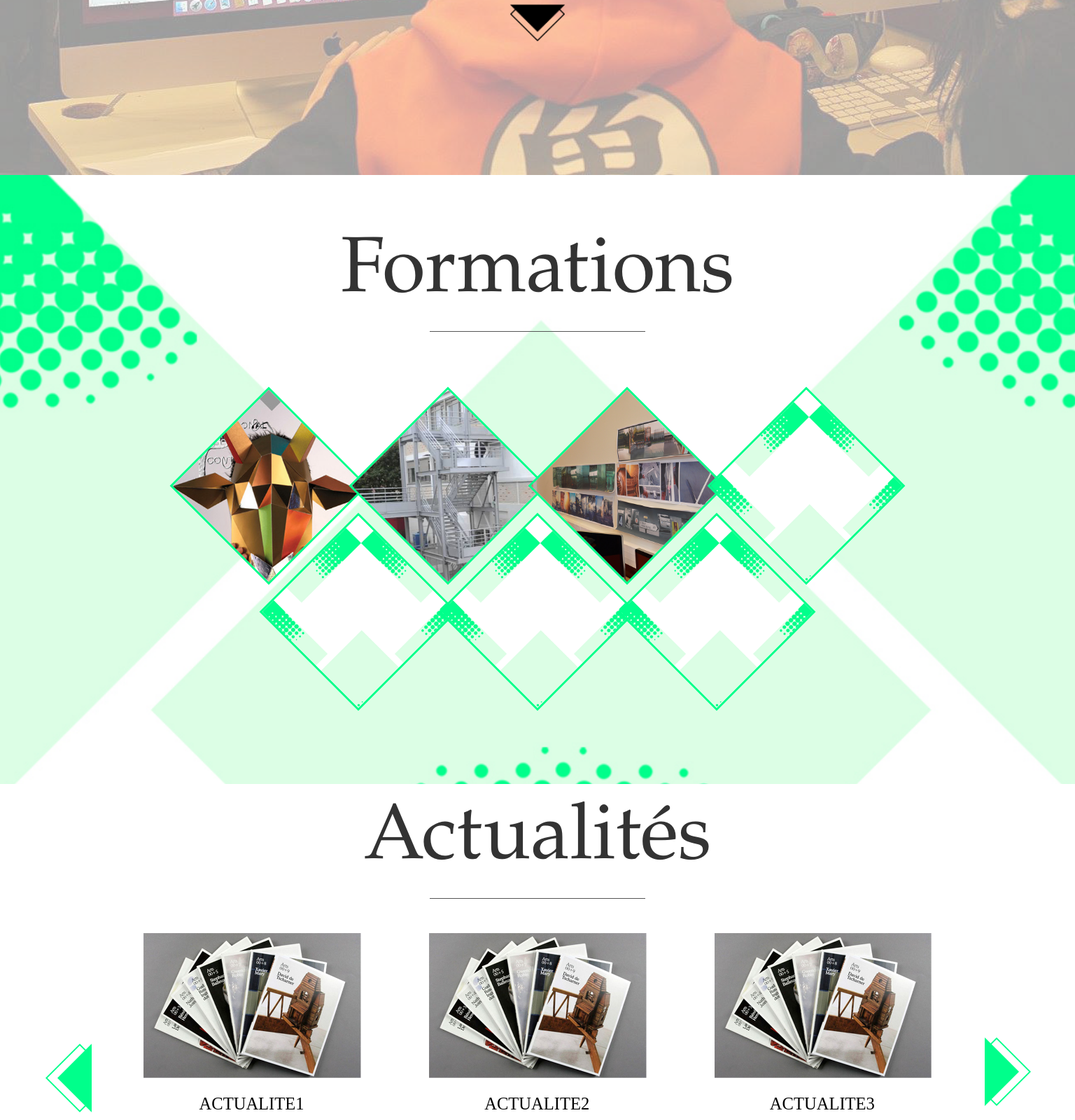
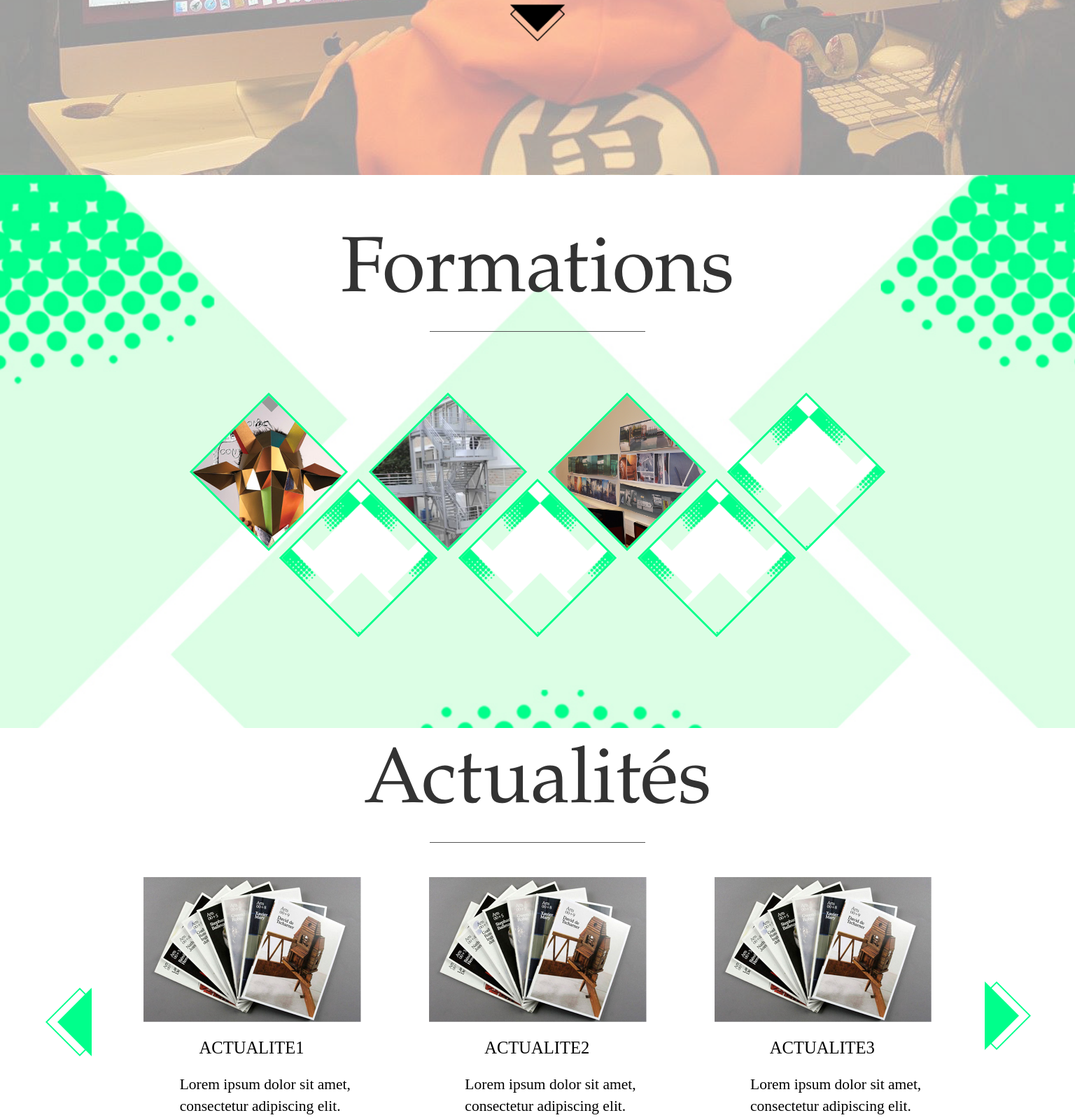
Before and after one commit to arthurleroux/Garamont, a PHP site: page / in a window 1536 px wide. Shown: the part 543-2143 px from the top of the page at 70% size. Run offline with PHP 8.4, Linux system fonts and the light colour scheme; some libraries are stand-ins or nearby versions.

Commit message:
Media query losange plus de problèmes

```diff
--- a/entreprise.php
+++ b/entreprise.php
@@ -15,7 +15,7 @@
                             <h2>Taxe d'apprentissage</h2>
                             <h3>Les rendez-vous formation & compétences</h3>
                             <p>Lorem ipsum dolor sit amet, consectetur adipisicing elit. Aliquid atque aut dignissimos ea libero, magnam nemo placeat repellendus ut voluptatibus. Animi corporis distinctio et ipsum vero. Magnam quae sed sint. Lorem ipsum dolor sit amet, consectetur adipisicing elit. Accusantium asperiores earum eius et fugit molestiae, necessitatibus nulla obcaecati officia placeat quae quas quis, sint ut vel velit veniam vero.</p>
-                            <div class="col-md-offset-2 information-1">
+                            <div class="col-md-offset-1 information-1">
                                 <p>
                                     <i class="fa fa-clock-o" aria-hidden="true"></i><strong> Horaire : </strong>9h-12h30
                                 </p>
@@ -35,7 +35,7 @@
                             <h2>Bourses</h2>
                             <h3>Les rendez-vous formation & compétences</h3>
                             <p>Lorem ipsum dolor sit amet, consectetur adipisicing elit. Aliquid atque aut dignissimos ea libero, magnam nemo placeat repellendus ut voluptatibus. Animi corporis distinctio et ipsum vero. Magnam quae sed sint. Lorem ipsum dolor sit amet, consectetur adipisicing elit. Accusantium asperiores earum eius et fugit molestiae, necessitatibus nulla obcaecati officia placeat quae quas quis, sint ut vel velit veniam vero.</p>
-                            <div class="information-2">
+                            <div class="col-md-offset-1 information-2">
                                 <p>
                                     <i class="fa fa-clock-o" aria-hidden="true"></i><strong> Horaire : </strong>9h-12h30
                                 </p>
--- a/style/style.css
+++ b/style/style.css
@@ -197,8 +197,8 @@
 .tream-entry {
   border: 3px solid #00ff8b;
   position: relative;
-  width: 141px;
-  height: 141px;
+  width: 190px;
+  height: 190px;
   margin: 0 auto;
   overflow: hidden;
   -webkit-transform: rotate(-45deg);
@@ -216,8 +216,8 @@
 .tream-entry .team-img,
 .tream-entry .table-view {
   display: block;
-  width: 199px;
-  height: 199px;
+  width: 265px;
+  height: 265px;
   -webkit-transform: translate(-14.5%, -14.5%) rotate(45deg);
   -moz-transform: translate(-14.5%, -14.5%) rotate(45deg);
   -ms-transform: translate(-14.5%, -14.5%) rotate(45deg);
@@ -268,23 +268,28 @@
   top: -74px;
 }
 /*-------------------------------------------------------------------------------------------------------------------------------*/
-/* 23 - MEDIA QUERIES */
+/*MEDIA QUERIES LOSANGE */
 /*-------------------------------------------------------------------------------------------------------------------------------*/
-@media (min-width: 1530px) {
-  .teamrow {
-    top: -20px;
-  }
-  .teamrow:nth-child(3) {
-    top: -40px;
-  }
+@media (max-width: 1635px) {
   .tream-entry {
-    width: 200px;
-    height: 200px;
+    width: 160px;
+    height: 160px;
   }
   .tream-entry .team-img,
   .tream-entry .table-view {
-    width: 281px;
-    height: 281px;
+    width: 224px;
+    height: 224px;
+  }
+}
+@media (max-width: 1399px) {
+  .tream-entry {
+    width: 141px;
+    height: 141px;
+  }
+  .tream-entry .team-img,
+  .tream-entry .table-view {
+    width: 199px;
+    height: 199px;
   }
 }
 @media (max-width: 1199px) {
@@ -359,12 +364,7 @@
     height: 338px;
   }
 }
-@media (max-width: 370px) {
-  .tream-entry {
-    width: 200px;
-    height: 200px;
-  }
-}
+/* CSS JANICE DES TENEBRES */
 /*********Home Actualité*********/
 .actus {
   overflow: hidden;
--- a/style/style.less
+++ b/style/style.less
@@ -229,8 +229,8 @@
 .tream-entry {
   border: 3px solid @vert;
   position: relative;
-  width: 141px;
-  height: 141px;
+  width: 190px;
+  height: 190px;
   margin: 0 auto;
   overflow: hidden;
   -webkit-transform: rotate(-45deg);
@@ -249,8 +249,8 @@
 }
 .tream-entry .team-img, .tream-entry .table-view {
   display: block;
-  width: 199px;
-  height: 199px;
+  width: 265px;
+  height: 265px;
   -webkit-transform: translate(-14.5%, -14.5%) rotate(45deg);
   -moz-transform: translate(-14.5%, -14.5%) rotate(45deg);
   -ms-transform: translate(-14.5%, -14.5%) rotate(45deg);
@@ -308,28 +308,33 @@
 
 
 /*-------------------------------------------------------------------------------------------------------------------------------*/
-/* 23 - MEDIA QUERIES */
+/*MEDIA QUERIES LOSANGE */
 /*-------------------------------------------------------------------------------------------------------------------------------*/
-
-@media (min-width: 1530px) {
-  .teamrow {
-    top: -20px;
-  }
-  .teamrow:nth-child(3) {
-    top: -40px;
-  }
+@media (max-width: 1635px) {
 
   .tream-entry {
-    width: 200px;
-    height: 200px;
+    width: 160px;
+    height: 160px;
   }
 
   .tream-entry .team-img, .tream-entry .table-view {
-    width: 281px;
-    height: 281px;
-  }
-}
-
+    width: 224px;
+    height: 224px;
+  }
+}
+
+@media (max-width: 1399px) {
+
+  .tream-entry {
+    width: 141px;
+    height: 141px;
+  }
+
+  .tream-entry .team-img, .tream-entry .table-view {
+    width: 199px;
+    height: 199px;
+  }
+}
 
 @media (max-width: 1199px) {
   .teamrow {
@@ -349,6 +354,8 @@
     height: 157px;
   }
 }
+
+
 /* Tablets (>=768px)*/
 @media (max-width: 991px) {
 
@@ -362,6 +369,7 @@
     height: 128px;
   }
 }
+
 /*Phones (<768px)*/
 @media (max-width: 767px) {
   .team {
@@ -399,6 +407,9 @@
     display: none;
   }
 }
+
+
+
 @media (max-width: 520px) {
   .tream-entry {
     width: 240px;
@@ -409,13 +420,7 @@
     height: 338px;
   }
 }
-
-@media (max-width: 370px) {
-  .tream-entry {
-    width: 200px;
-    height: 200px;
-  }
-}
+/* CSS JANICE DES TENEBRES */
 
 /*********Home Actualité*********/
 
@@ -839,7 +844,6 @@
     }
     @media (max-width: 1300px) {
       p {
-
         font-family: 'EB Garamond', serif;
         position: absolute;
         top: 0;
@@ -851,7 +855,6 @@
     }
     @media (max-width: 1024px) {
       p {
-
         font-family: 'EB Garamond', serif;
         position: absolute;
         top: 0;
@@ -1056,7 +1059,6 @@
 }
 
 /*********Home Galerie*********/
-
 
 .block-galerie{
   .galeries {
@@ -1129,6 +1131,7 @@
     }
   }
 }
+
 
 /*********Entreprise*********/
 
```
